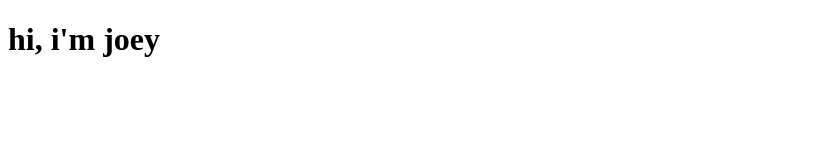
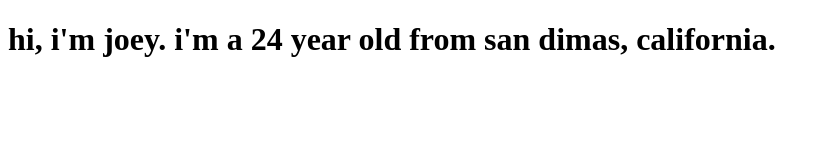
Before and after one commit to Joey-Haddad/joeyhaddad.github.io, a plain HTML site: page index.html in a window 1280 px wide. Shown: the whole page, without its empty margins (0-829 px from the left). Drawn offline with Linux system fonts and the light colour scheme.

Commit message:
included age and location

```diff
--- a/index.html
+++ b/index.html
@@ -2,9 +2,9 @@
 <html lang="en">
 <head>
     <meta charset="UTF-8">
-    <title>joey's website</title>
+    <title>joey's haddad</title>
 </head>
 <body>
-    <h1>hi, i'm joey</h1>
+    <h1>hi, i'm joey. i'm a 24 year old from san dimas, california.</h1>
 </body>
 </html>
```
